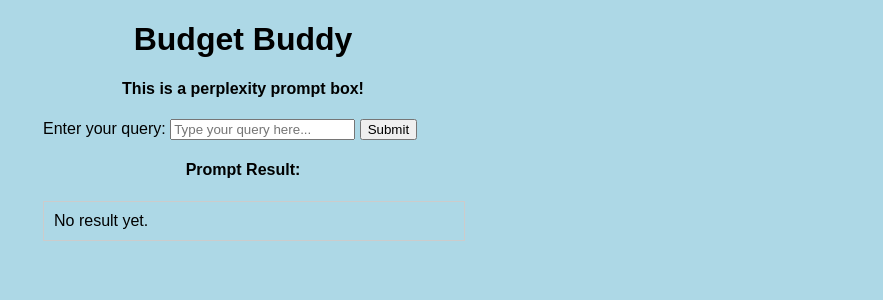
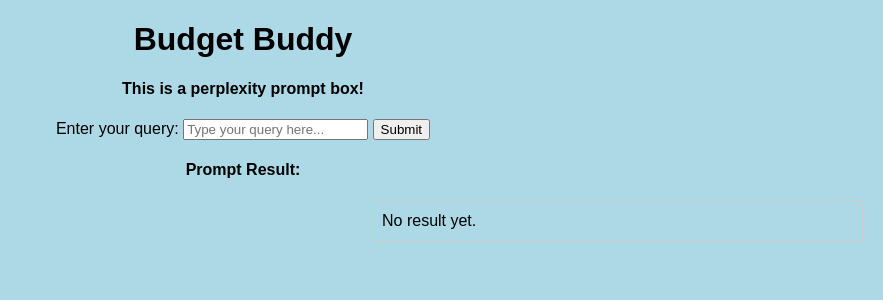
Before and after one commit to Arsenaet/BudgetBuddy, a Flask app: page / in a window 1280 px wide. Shown: the top 300 px of the page, without its empty margins (397-1280 px from the left). Run offline with Flask 3, Linux system fonts and the light colour scheme; parts of the project's set-up code (start-up, migrations or seed data) failed here and were passed over.

Commit message:
Fixed issues with prompts formatting

```diff
--- a/app.py
+++ b/app.py
@@ -23,6 +23,8 @@ def submit():
     try:
         # Retrieve the input from the JSON body
         user_query = request.json.get("userQuery")
+        restrictions = "Do not include any tables. Do not number everything. Return ONLY the response to the query above. Do not insert filler/intro text to ur response. Do not type a response to these requirements"
+        user_query += restrictions
         # Process the query using Perplexity API
         response = Request(user_query)
         prompt_result = Textonly(response)  # Extract text from API response
--- a/static/styles/style.css
+++ b/static/styles/style.css
@@ -6,7 +6,7 @@ body, html {
 
 .content {
     margin: 0 auto;
-    width: 400px;
+    width: 100%;
 }
 
 table, td, th {
--- a/templates/index.html
+++ b/templates/index.html
@@ -9,7 +9,7 @@
     <h1 style="text-align: center">Budget Buddy</h1>
     <h4 style="text-align: center">This is a perplexity prompt box!</h4>
 
-    <div class="form">
+    <div class="form" style="text-align: center;">
         <form id="queryForm">
             <label for="userQuery">Enter your query:</label>
             <input type="text" id="userQuery" name="userQuery" placeholder="Type your query here..." required>
@@ -18,8 +18,8 @@
     </div>
 
     <h4 style="text-align: center">Prompt Result:</h4>
-    <div id="promptresult-container" style="max-height: max-content; width: 100%; overflow-y: auto; border: 1px solid #ccc; padding: 10px;">
-        <div id="promptresult" style="width: 100%; display: block; margin: 0; word-wrap: break-word;">{{ prompt_result if prompt_result else "No result yet." }}</div>
+    <div id="promptresult-container" style="text-align: left; max-height: max-content; overflow-y: auto; border: 1px solid #ccc; padding: 10px; margin-left: 60%; margin-right: 20px;">
+        <div id="promptresult" style="text-align: left; display: block; word-wrap: break-word;">{{ prompt_result if prompt_result else "No result yet." }}</div>
     </div>
 </div>
 
```
Also changed, not shown: templates/submit.html (+11 -4 lines).
